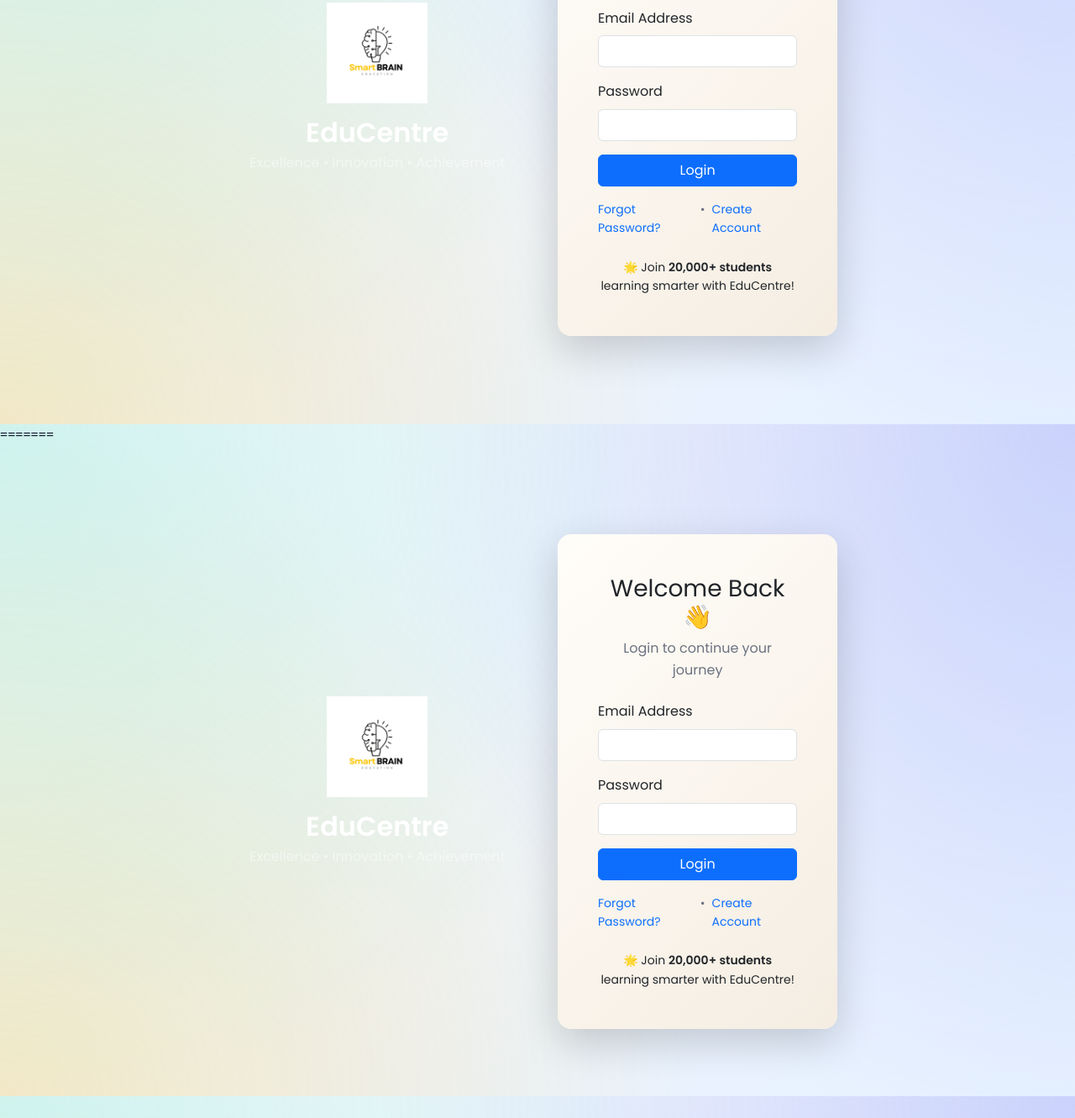
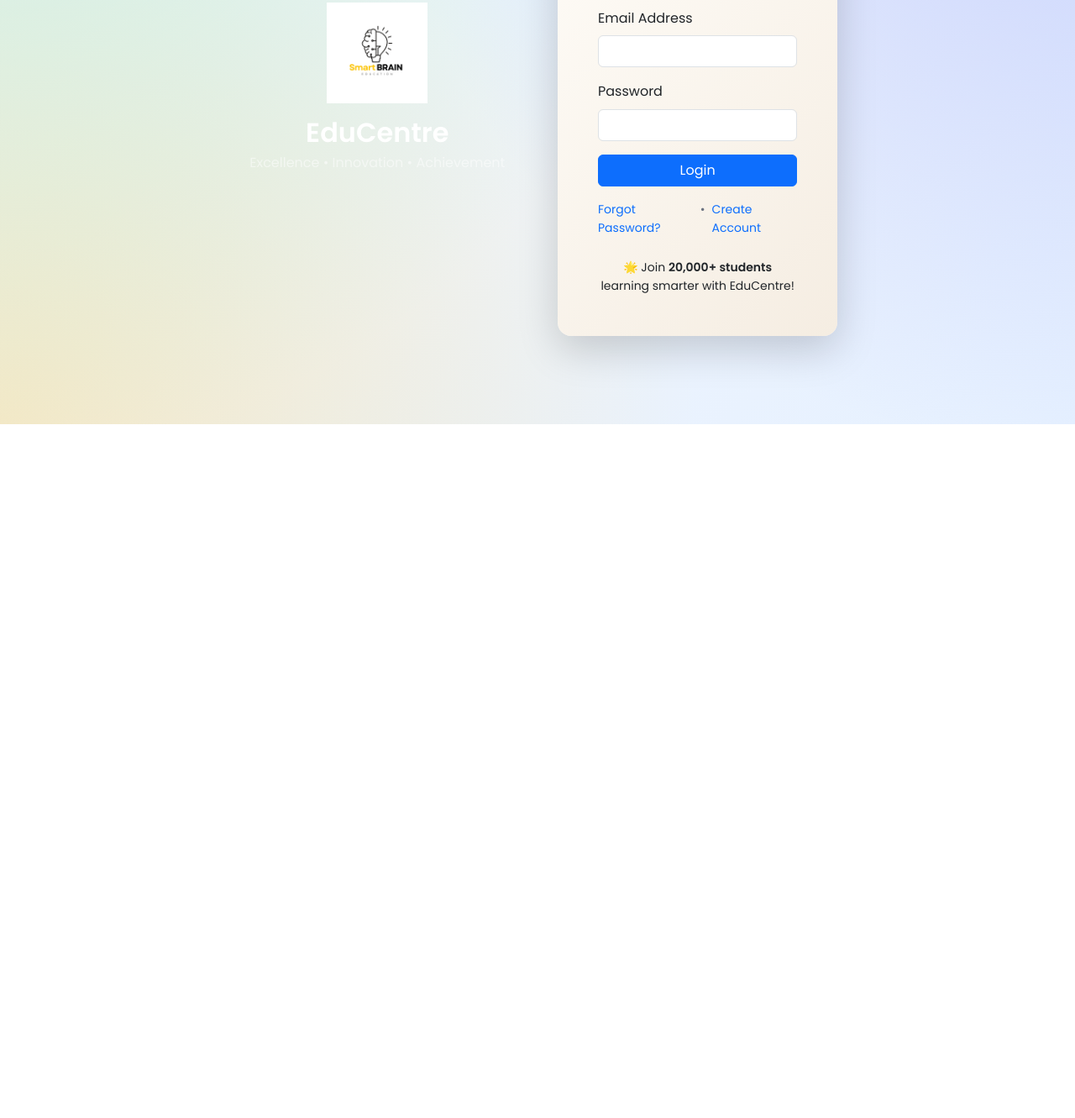
Before and after one commit to adifarhan24/Individual-Assignment-IMS566, a plain HTML site: page index.html in a window 1280 px wide. Shown: the part 295-1626 px from the top of the page at 84% size. After the commit the page ends 800 px from the top, so only its background shows below. Drawn offline with nearby package versions, Linux system fonts and the light colour scheme.

Commit message:
Update index.html

```diff
--- a/index.html
+++ b/index.html
@@ -68,75 +68,3 @@
 <script src="js/scripts.js"></script>
 </body>
 </html>
-
-=======
-<!doctype html>
-<html lang="en">
-<head>
-  <meta charset="utf-8" />
-  <meta name="viewport" content="width=device-width, initial-scale=1" />
-  <title>EduCentre • Login</title>
-
-  <link rel="icon" href="assets/favicon.png" />
-  <link href="https://cdn.jsdelivr.net/npm/bootstrap@5.3.2/dist/css/bootstrap.min.css" rel="stylesheet">
-  <link href="https://fonts.googleapis.com/css2?family=Poppins:wght@300;400;600&display=swap" rel="stylesheet">
-  <link rel="stylesheet" href="css/style.css">
-</head>
-<body>
-
-<main class="d-flex justify-content-center align-items-center min-vh-100 bg-gradient-educentre">
-  <div class="container">
-    <div class="row justify-content-center align-items-center g-5 fade-animation">
-
-     <div class="col-md-4 d-flex flex-column align-items-center text-center mb-4 mb-md-0">
-  <img src="image/smart.png" alt="EduCentre Logo" width="120" class="mb-3">
-  <h2 class="fw-bold text-white mb-1">EduCentre</h2>
-  <p class="text-white-50 mb-0">Excellence • Innovation • Achievement</p>
-</div>
-
-
-      <div class="col-md-4">
-        <div class="card border-0 shadow-lg rounded-4">
-          <div class="card-body p-4 p-md-5">
-
-            <h3 class="text-center mb-2 text-dark">Welcome Back 👋</h3>
-            <p class="text-center text-muted mb-4">Login to continue your journey</p>
-
-            <form id="loginForm">
-              <div class="mb-3">
-                <label for="email" class="form-label">Email Address</label>
-                <input type="email" id="email" class="form-control" required>
-              </div>
-
-              <div class="mb-3">
-                <label for="password" class="form-label">Password</label>
-                <input type="password" id="password" class="form-control" required>
-              </div>
-
-              <div id="alert" class="mb-2"></div>
-
-              <button type="submit" class="btn btn-primary w-100 mb-3">Login</button>
-
-              <div class="d-flex justify-content-center small">
-                <a href="#" class="me-2 text-primary text-decoration-none">Forgot Password?</a>
-                <span class="text-muted">•</span>
-                <a href="register.html" class="ms-2 text-primary text-decoration-none">Create Account</a>
-              </div>
-
-              <div class="promo-box mt-4 text-center small">
-                🌟 Join <strong>20,000+ students</strong> learning smarter with EduCentre!
-              </div>
-            </form>
-
-          </div>
-        </div>
-      </div>
-
-    </div>
-  </div>
-</main>
-
-<script src="https://cdn.jsdelivr.net/npm/bootstrap@5.3.2/dist/js/bootstrap.bundle.min.js"></script>
-<script src="js/scripts.js"></script>
-</body>
-</html>
```
